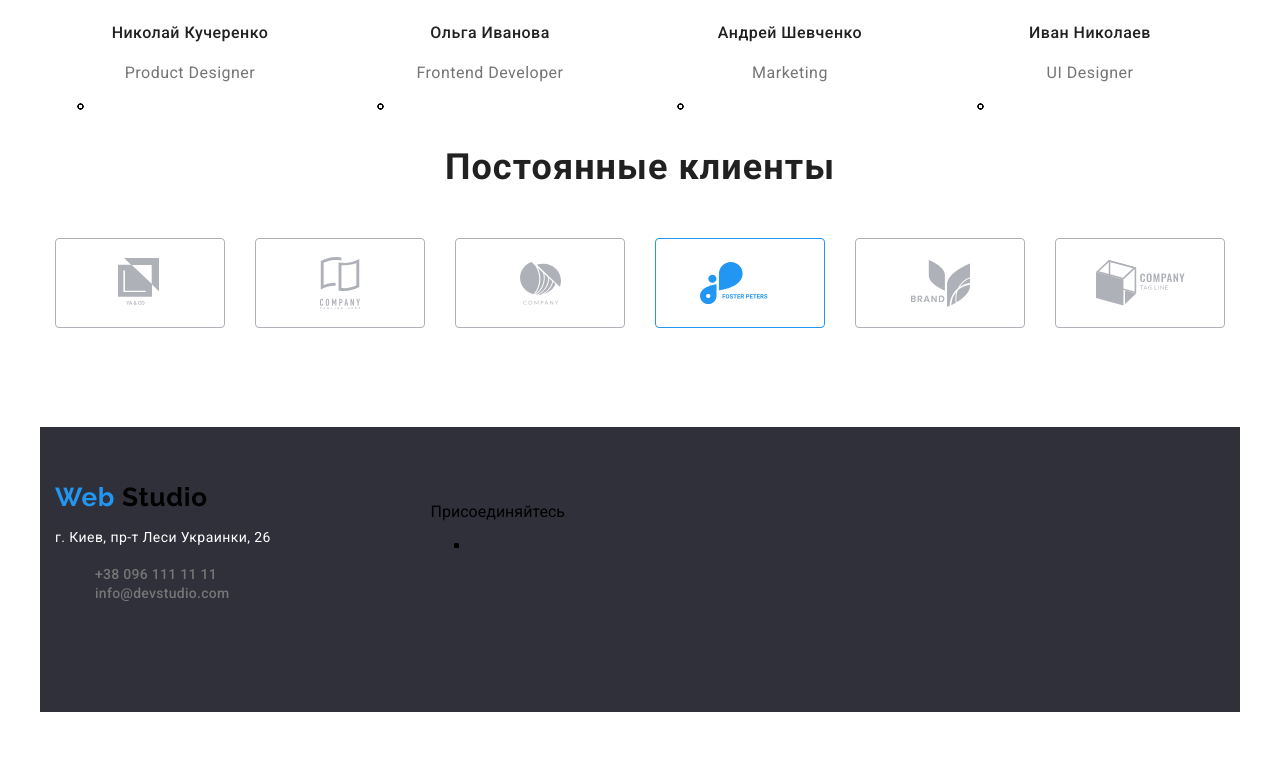
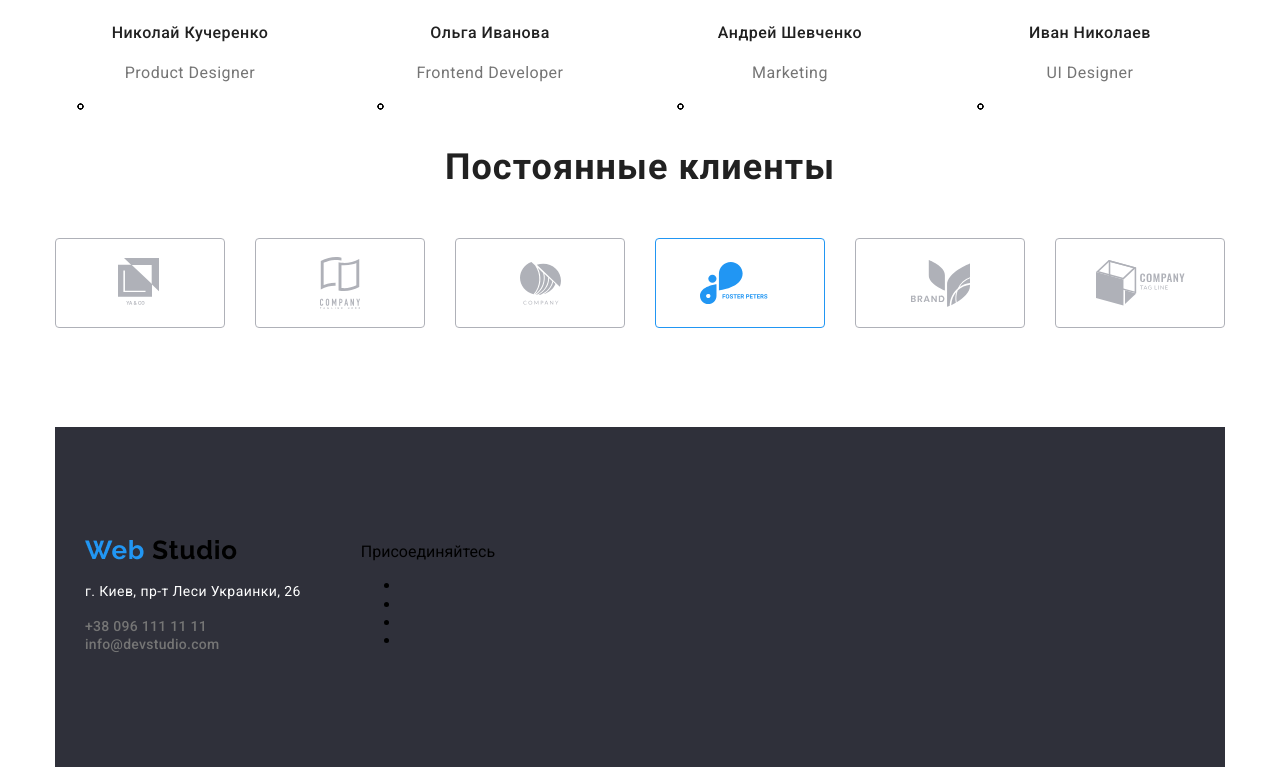
Before and after one commit to Elena-IT/goit-markup-hw-03, a plain HTML site: page index.html in a window 1280 px wide. Shown: the part 1651-2418 px from the top of the page. Before the commit the page ends 2363 px from the top, so only its background shows below. Drawn offline with Linux system fonts and the light colour scheme.

Commit message:
ошибка1

```diff
--- a/CSS/styles.css
+++ b/CSS/styles.css
@@ -345,13 +345,17 @@ color: #212121;
  /* .clients-container {
   max-width: 1200px;
   margin-top: 0;
-  margin-bottom: 94px;
+
   margin-left: auto;
   margin-right: auto;
   padding-left: 15px;
   padding-right: 15px;
   padding-bottom: 0px;
       }*/
+
+  .clients-section {
+   margin-bottom: 94px;
+   }
 
   .clients-list {
     list-style: none;
@@ -391,7 +395,7 @@ color: #2196f3
   }
   .products-list-item {
   list-style: none;
-  width: 370px
+  width: 370px;
   }
 
 
@@ -416,7 +420,7 @@ color: #2196f3
   .products-list-main:last-child {
     margin-right: 0;
   }
-  .contacts-section {
+  /*.contacts-section {
    background-color: #2F303A;
    display: flex;
    background: #2F303A;
@@ -426,28 +430,47 @@ color: #2196f3
   margin-right: auto;
   padding-left: 15px;
   padding-right: 15px;
-   }
+   }*/
 
-  .contacts-div1 {
-  margin-top: 0;
-  margin-bottom: 94px;
-  margin-right: auto;
-  padding-top: 60px;
+ .contacts-div1 {
+  padding-left: 30px;
   align-content: space-between;
   }
   .address-div {
   background: #2F303A;
+  padding-right: 60px;
   }
-  .join-us-div {
+  .footer-logo {
+    padding-left:
+  }
+   .join-us {
+    display: flex;
     background-color: #2F303A;
-    margin-left: auto;
-    margin-right: 660px;
-    margin-bottom: 94px;
-    padding-top: 60px;}
 
-  .joinus {
+   }
+
+  .contacts {
     display: flex;
-  }
+    background-color: #2F303A;
+    background: #2F303A;
+    align-items: center;
+    padding-top: 50px;
+    padding-bottom: 50px;
+    align-content: space-between;
+     /*padding-right: 660px;
+    padding-bottom: 94px;*/
+    }
+      .contacts1 {
+    background-color: #2F303A;
+    background: #2F303A;
+    align-items: center;
+    padding-top: 50px;
+    padding-bottom: 50px;
+    align-content: space-between;
+     /*padding-right: 660px;
+    padding-bottom: 94px;*/
+    }
+
   .address-item {
   font-style: normal;
   font-weight: normal;
--- a/index.html
+++ b/index.html
@@ -332,10 +332,11 @@
       </section>
       <!--Контакты-->
       <footer>
-        <section class="contacts-section">
+        <div class="container">
+          <div class="contacts">
           <h2 hidden>Контакты</h2>
-          <div class="contacts-div1">
-            <a href="index.html" aria-label="лого">
+            <div class="contacts-div1">
+            <a href="index.html" aria-label="лого" class="footer-logo">
               <img src="./images/header/WebStudio.png" alt="webstudio" />
             </a>
 
@@ -348,7 +349,7 @@
                   <p class="address-item">г. Киев, пр-т Леси Украинки, 26</p>
                 </a>
               </address>
-              <ul>
+              <ul class="list">
                 <li class="contact-list-item">
                   <a class="contact-data" href="tel: ">+38 096 111 11 11</a>
                 </li>
@@ -358,10 +359,9 @@
                   >
                 </li>
               </ul>
-            </div>
-          </div>
-
-          <div class="join-us-div">
+              </div>
+              </div>
+              <div class="contacts1">
             <p>Присоединяйтесь</p>
             <ul class="joinus">
               <li class="social-link">
@@ -377,8 +377,9 @@
                 <a href="" aria-label="иконка_инстаграм"> </a>
               </li>
             </ul>
-          </div>
-        </section>
+            </div>
+
+        </div>
       </footer>
     </div>
   </body>
```
Also changed, not shown: portfolio.html (+9 -12 lines).
